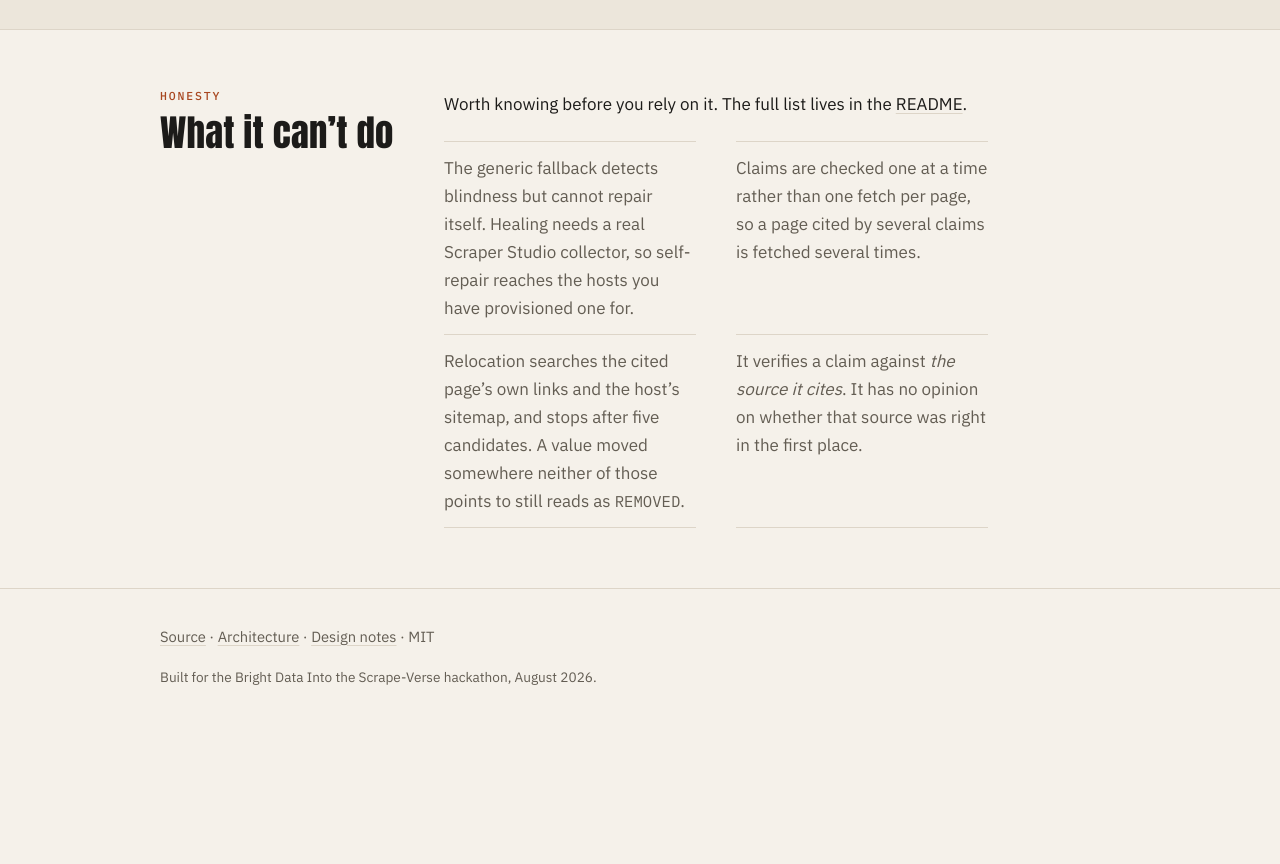
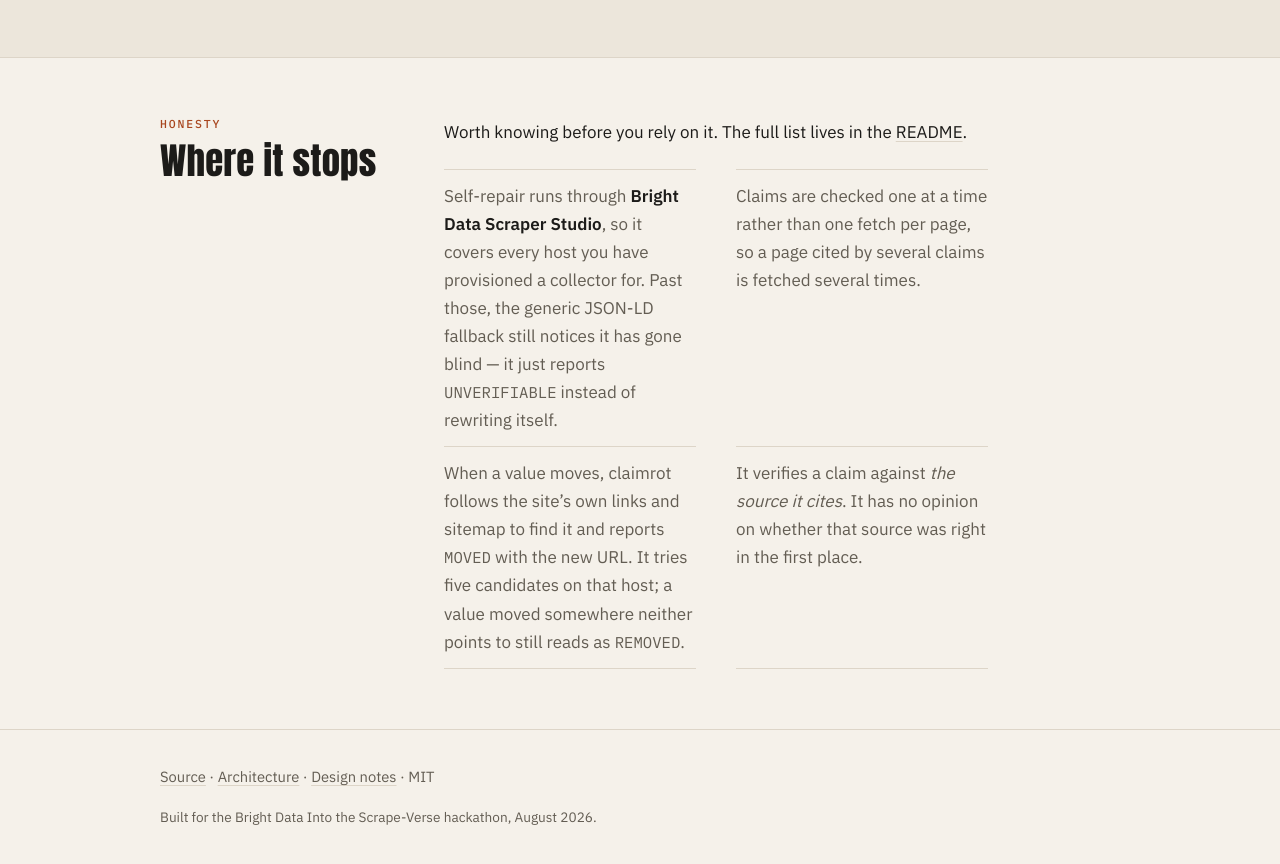
Before and after one commit to claimrot/claimrot, a website: page docs/index.html in a window 1280 px wide. Shown: the part 3661-4525 px from the top of the page. Before the commit the page ends 4405 px from the top, so only its background shows below. Drawn offline with Linux system fonts and the light colour scheme.

Commit message:
docs: lead the limits with what self-repair covers, not what it misses
Same facts, opposite order. "The generic fallback detects blindness but cannot
repair itself" opens on the gap and buries the capability behind it, which
reads as an apology for the feature the project is built around.

It now reads: self-repair runs through Bright Data Scraper Studio and covers
every host you have provisioned a collector for; past those the generic JSON-LD
fallback still notices it has gone blind, and reports UNVERIFIABLE rather than
rewriting itself. Nothing was softened — the boundary is stated as plainly as
before, and the closing clause is the stronger claim anyway: the blind spot is
always declared, never guessed through.

Relocation got the same treatment. It was filed as a search that gives up after
five candidates; it is a value being found on another page and reported as
MOVED with the URL to fix the citation, which then stops after five.

Step 3 of "How a check runs" said "triggers a repair of the scraper" without
naming what performs it. It names Bright Data Scraper Studio now.

The section heading moved with the copy: "What it can't do" over entries that
open with what it does was a mismatch, so it is "Where it stops" — still under
the "Honesty" eyebrow, still linking to the full README list.

README limitations rephrased to match, and its half-life entry no longer says
the machine lacks an API key — ingest runs on a CLI now, so the real reason
that figure is missing is simply that nobody has run the full corpus.

Checked after: zero AA failures, no overflow, four limits (the 2x2 grid's
border rules depend on that count).

```diff
--- a/docs/index.html
+++ b/docs/index.html
@@ -198,9 +198,9 @@
       <h3>Heal on blindness, never on change</h3>
       <p>
         Finding nothing is not evidence of absence &mdash; it is a statement
-        about our own eyesight. So an empty result triggers a repair of the
-        scraper, and then a look one page over, before it is allowed to become
-        a verdict.
+        about our own eyesight. So an empty result sends the scraper to
+        <strong>Bright Data Scraper Studio</strong> to be rewritten, then looks
+        one page over, before it is allowed to become a verdict.
       </p>
     </li>
     <li>
@@ -271,7 +271,7 @@ npm run cli -- report</code></pre>
 <section>
     <div class="rail">
     <p class="eyebrow">Honesty</p>
-    <h2>What it can&rsquo;t do</h2>
+    <h2>Where it stops</h2>
   </div>
   <div class="col">
   <p>
@@ -280,18 +280,20 @@ npm run cli -- report</code></pre>
   </p>
   <ul class="limits">
     <li>
-      The generic fallback detects blindness but cannot repair itself. Healing
-      needs a real Scraper Studio collector, so self-repair reaches the hosts you
-      have provisioned one for.
+      Self-repair runs through <strong>Bright Data Scraper Studio</strong>, so
+      it covers every host you have provisioned a collector for. Past those, the
+      generic JSON-LD fallback still notices it has gone blind &mdash; it just
+      reports <code>UNVERIFIABLE</code> instead of rewriting itself.
     </li>
     <li>
       Claims are checked one at a time rather than one fetch per page, so a page
       cited by several claims is fetched several times.
     </li>
     <li>
-      Relocation searches the cited page&rsquo;s own links and the host&rsquo;s
-      sitemap, and stops after five candidates. A value moved somewhere neither
-      of those points to still reads as <code>REMOVED</code>.
+      When a value moves, claimrot follows the site&rsquo;s own links and
+      sitemap to find it and reports <code>MOVED</code> with the new URL. It
+      tries five candidates on that host; a value moved somewhere neither
+      points to still reads as <code>REMOVED</code>.
     </li>
     <li>
       It verifies a claim against <em>the source it cites</em>. It has no opinion
--- a/docs/style.css
+++ b/docs/style.css
@@ -489,6 +489,9 @@ dd { margin: 0; }
   color: var(--muted);
 }
 .limits li:last-child { border-bottom: 1px solid var(--rule); }
+/* Same treatment as .notes strong: the thing being named steps forward out of
+   the muted body it sits in. */
+.limits strong { font-weight: 600; color: var(--ink); }
 
 /* ---- footer ------------------------------------------------------------ */
 
```
Also changed, not shown: README.md.
